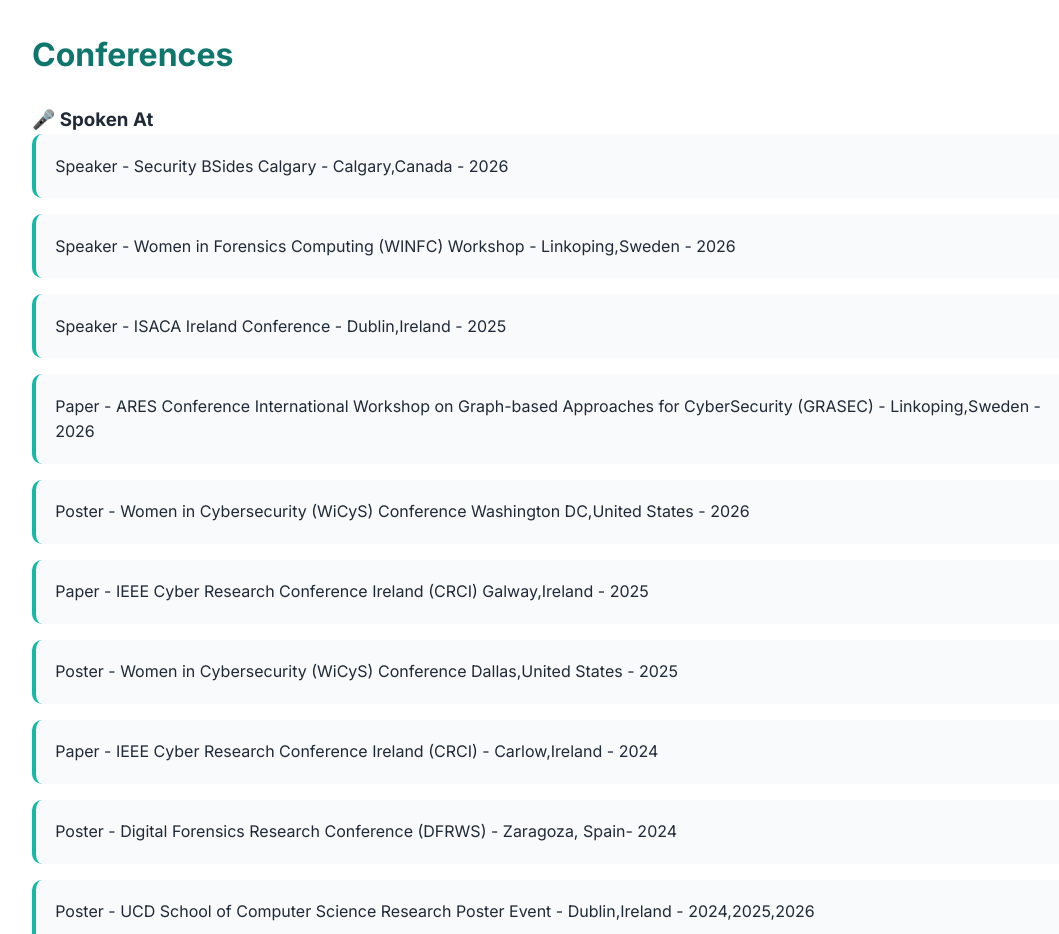
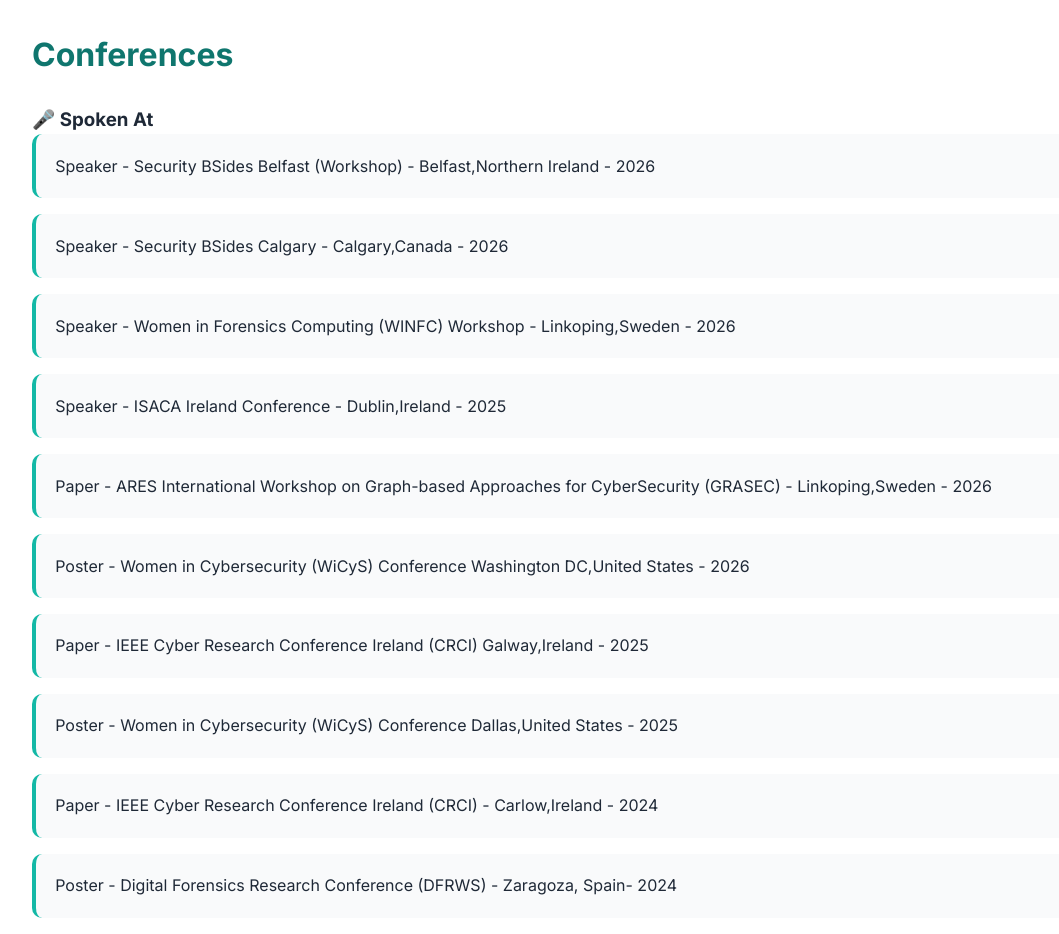
Before and after one commit to haulaah/Portfolio, a plain HTML site: page index.html in a window 1280 px wide. Shown: the part 3600-4534 px from the top of the page, without its empty margins (90-1149 px from the left). Drawn offline with Linux system fonts and the light colour scheme.

Commit message:
Update index.html

```diff
--- a/index.html
+++ b/index.html
@@ -395,10 +395,11 @@
     <h2 class="section-title">Conferences</h2>
 
     <h3>🎤 Spoken At</h3>
+    <div class="card"> Speaker - Security BSides Belfast (Workshop) - Belfast,Northern Ireland - 2026</div>
     <div class="card"> Speaker - Security BSides Calgary - Calgary,Canada - 2026</div>
     <div class="card"> Speaker - Women in Forensics Computing (WINFC) Workshop - Linkoping,Sweden - 2026</div>
     <div class="card"> Speaker - ISACA Ireland Conference - Dublin,Ireland - 2025</div>
-    <div class="card"> Paper - ARES Conference International Workshop on Graph-based Approaches for CyberSecurity (GRASEC) - Linkoping,Sweden - 2026</div>
+    <div class="card"> Paper - ARES International Workshop on Graph-based Approaches for CyberSecurity (GRASEC) - Linkoping,Sweden - 2026</div>
     <div class="card"> Poster - Women in Cybersecurity (WiCyS) Conference Washington DC,United States - 2026</div>
     <div class="card"> Paper - IEEE Cyber Research Conference Ireland (CRCI) Galway,Ireland - 2025 </div>
     <div class="card"> Poster - Women in Cybersecurity (WiCyS) Conference Dallas,United States - 2025</div>
```
